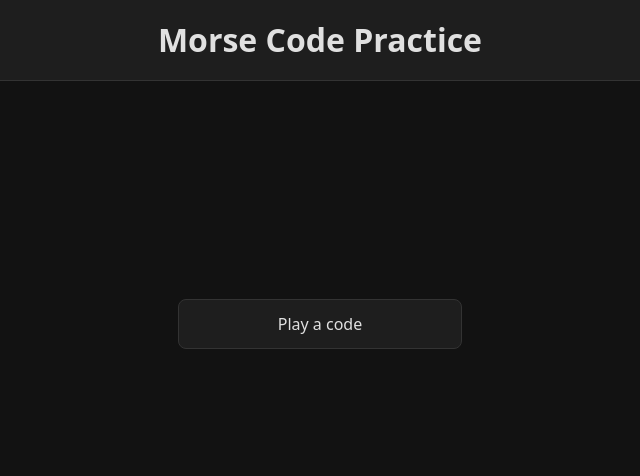
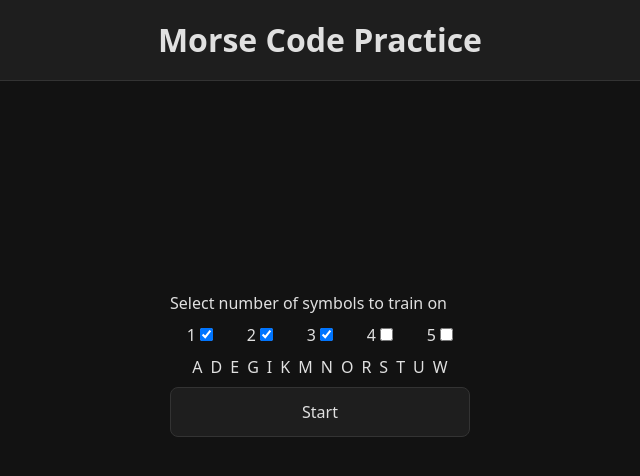
Before and after one commit to jmbredal/morse-trainer, a React (Vite) app: page / in a window 1280 px wide. Shown: the top 476 px of the page, without its empty margins (320-960 px from the left). Built offline with nearby package versions, Linux system fonts and the light colour scheme.

Commit message:
Add selection of symbols to train on

```diff
--- a/package.json
+++ b/package.json
@@ -12,7 +12,6 @@
   "dependencies": {
     "clsx": "^2.1.1",
     "react": "^19.0.0",
-    "react-canvas-confetti": "^2.0.7",
     "react-dom": "^19.0.0"
   },
   "devDependencies": {
--- a/src/Blinker.module.css
+++ b/src/Blinker.module.css
@@ -3,7 +3,6 @@
   flex-direction: column;
   justify-content: center;
   align-items: center;
-
   margin-top: 1rem;
 }
 
--- a/src/Blinker.tsx
+++ b/src/Blinker.tsx
@@ -1,14 +1,13 @@
 import { useEffect, useState } from "react";
 import styles from "./Blinker.module.css";
 import { playTone } from "./audioUtils";
+import { UNIT } from "./Telegraph";
 
 type Props = {
   symbol?: string;
   onDone: () => void;
   blink: boolean;
 };
-
-const UNIT = 100;
 
 export function Blinker({ symbol, onDone, blink }: Props) {
   const [isOn, setIsOn] = useState(false);
--- a/src/Button.module.css
+++ b/src/Button.module.css
@@ -8,7 +8,6 @@
   cursor: pointer;
   transition: background-color 0.2s, transform 0.1s, box-shadow 0.2s;
   box-shadow: 0 0 0 transparent;
-  margin: 0.5rem;
 }
 
 .button:hover {
@@ -24,3 +23,13 @@
 .button:focus-visible {
   box-shadow: 0 0 0 2px #4fc3f7, 0 0 10px #4fc3f7;
 }
+
+.button:disabled {
+  color: grey;
+  border-color: red;
+  background-color: #1e1e1e;
+  transform: scale(1);
+  transition: none;
+  box-shadow: none;
+  cursor: not-allowed;
+}
--- a/src/Button.tsx
+++ b/src/Button.tsx
@@ -1,14 +1,11 @@
 import clsx from "clsx";
 import styles from "./Button.module.css";
 
-type ButtonProps = {
-  onClick: () => void;
-  children: React.ReactNode;
-};
+type ButtonProps = React.ButtonHTMLAttributes<HTMLButtonElement>;
 
-export default function Button({ children, onClick }: ButtonProps) {
+export default function Button({ children, className, ...props }: ButtonProps) {
   return (
-    <button type="button" className={clsx(styles.button)} onClick={onClick}>
+    <button type="button" className={clsx(styles.button, className)} {...props}>
       {children}
     </button>
   );
--- a/src/Choices.module.css
+++ b/src/Choices.module.css
@@ -1,5 +1,6 @@
 .choices {
   display: flex;
+  gap: 1rem;
 
   button {
     flex: 1;
--- a/src/Game.module.css
+++ b/src/Game.module.css
@@ -1,7 +1,39 @@
 .gameContainer {
+  position: relative;
   display: flex;
   flex-direction: column;
+  gap: .5rem;
 
   height: 300px;
   width: 300px;
 }
+
+.checkboxes {
+  display: flex;
+  justify-content: space-between;
+
+  label {
+    flex: 1;
+    text-align: center;
+  }
+}
+
+.selectionList {
+  display: flex;
+  justify-content: center;
+  flex-wrap: wrap;
+  gap: .5rem;
+}
+
+.correct {
+  animation: fade 1.5s forwards;
+  font-size: 32px;
+  position: absolute;
+  top: 170px;
+  left: 40px;
+}
+
+@keyframes fade {
+  from {opacity: 1;}
+  to {opacity: 0;}
+}
--- a/src/Game.tsx
+++ b/src/Game.tsx
@@ -1,34 +1,45 @@
-import { useCallback, useState } from "react";
-import Fireworks from "react-canvas-confetti/dist/presets/fireworks";
+import { useCallback, useEffect, useState } from "react";
 import Button from "./Button";
 import Choices from "./Choices";
 import styles from "./Game.module.css";
-import { MorseEntry } from "./morseCodes";
+import { MorseEntry, morseList } from "./morseCodes";
 import Result from "./Result";
 import { Telegraph } from "./Telegraph";
-import { generateChoices, getRandomMorseEntry } from "./utils";
+import { allOptions, generateChoices, getRandomMorseEntry } from "./utils";
 
 export default function Game() {
   const [current, setCurrent] = useState<MorseEntry>();
   const [guessing, setGuessing] = useState(false);
   const [userGuess, setUserGuess] = useState<string | null>(null);
-  const [confetti, setConfetti] = useState(false);
+  const [correct, setCorrect] = useState(false);
   const [counter, setCounter] = useState(0);
   const [choices, setChoices] = useState<MorseEntry[]>([]);
+  const [selected, setSelected] = useState([1, 2, 3]);
+
+  useEffect(() => {
+    if (!correct) return;
+    setTimeout(() => setCorrect(false), 1500);
+  }, [correct]);
 
   function reset() {
     setGuessing(false);
     setUserGuess(null);
-    setConfetti(false);
+    setUserGuess(null);
   }
 
   function play() {
     reset();
 
-    const entry = getRandomMorseEntry();
+    const entry = getRandomMorseEntry(selected);
     setCurrent(entry);
     setCounter((prev) => prev + 1);
-    setChoices(generateChoices(entry));
+    setChoices(generateChoices(entry, selected));
+  }
+
+  function onChange(event: React.FormEvent<HTMLFormElement>) {
+    const checkbox = event.target as HTMLElement;
+    const form = checkbox.closest("form")!;
+    setSelected(new FormData(form).getAll("selection").map((s) => +s));
   }
 
   const onTelegraphDone = useCallback(() => {
@@ -40,13 +51,41 @@ export default function Game() {
     setGuessing(false);
 
     if (guess === current?.char) {
-      setConfetti(true);
+      setCorrect(true);
+      play();
     }
   }
 
   return (
     <section className={styles.gameContainer}>
-      <Button onClick={play}>Play a code</Button>
+      <p>Select number of symbols to train on</p>
+
+      <form className={styles.checkboxes} onChange={onChange}>
+        {allOptions.map((o) => (
+          <label key={o.value}>
+            {o.label}{" "}
+            <input
+              type="checkbox"
+              name="selection"
+              value={o.value}
+              defaultChecked={selected.includes(o.value)}
+            />
+          </label>
+        ))}
+      </form>
+
+      <div className={styles.selectionList}>
+        {morseList
+          .filter((e) => selected.includes(e.sequence.length))
+          .sort((a, b) => a.char.localeCompare(b.char, "no"))
+          .map((e) => (
+            <span key={e.char}>{e.char}</span>
+          ))}
+      </div>
+
+      <Button onClick={play} disabled={selected.length === 0}>
+        Start
+      </Button>
 
       {current && (
         <Telegraph key={counter} text={current.char} onDone={onTelegraphDone} />
@@ -59,7 +98,7 @@ export default function Game() {
       {current && userGuess && (
         <Result morseEntry={current} guess={userGuess} />
       )}
-      {confetti && <Fireworks autorun={{ speed: 3, duration: 1 }} />}
+      {correct && <p className={styles.correct}>👍</p>}
     </section>
   );
 }
--- a/src/Telegraph.tsx
+++ b/src/Telegraph.tsx
@@ -8,7 +8,7 @@ type Props = {
   onDone: () => void;
 };
 
-const UNIT = 100;
+export const UNIT = 100;
 const PAUSE_BETWEEN_CHARS = UNIT * 3;
 
 export function Telegraph({ text, onDone }: Props) {
--- a/src/utils.ts
+++ b/src/utils.ts
@@ -1,12 +1,49 @@
 import { MorseEntry, morseList } from "./morseCodes";
 
+export type Option = {
+  label: string;
+  value: number;
+};
+
+export const allOptions = [
+  {
+    label: "1",
+    value: 1,
+  },
+  {
+    label: "2",
+    value: 2,
+  },
+  {
+    label: "3",
+    value: 3,
+  },
+  {
+    label: "4",
+    value: 4,
+  },
+  {
+    label: "5",
+    value: 5,
+  },
+] as const;
+
 // Generate three options, with one correct answer
-export function generateChoices(correct: MorseEntry): MorseEntry[] {
+export function generateChoices(
+  correct: MorseEntry,
+  selected: number[]
+): MorseEntry[] {
   const randomChoices = new Set<string>();
   randomChoices.add(correct.char);
 
+  const selection = morseList.filter((e) =>
+    selected.includes(e.sequence.length)
+  );
+
   while (randomChoices.size < 3) {
-    const randomChoice = morseList[getRandom(morseList.length)];
+    const randomChoice = getRandom(
+      selection.length >= 3 ? selection : morseList
+    );
     randomChoices.add(randomChoice.char);
   }
 
@@ -24,12 +61,15 @@ function shuffle<T>(array: T[]) {
     .map(({ value }) => value);
 }
 
-export function getRandom(size: number) {
-  return Math.floor(Math.random() * size);
+export function getRandom<T>(list: T[]) {
+  return list[Math.floor(Math.random() * list.length)];
 }
 
-export function getRandomMorseEntry() {
-  return { ...morseList[getRandom(morseList.length)] };
+export function getRandomMorseEntry(options: number[]) {
+  const selection = morseList.filter((e) =>
+    options.includes(e.sequence.length)
+  );
+  return { ...getRandom(selection) };
 }
 
 export function getMorseEntry(char: string) {
```
Also changed, not shown: 1 other file (tests, documents, lock files or other folders).
